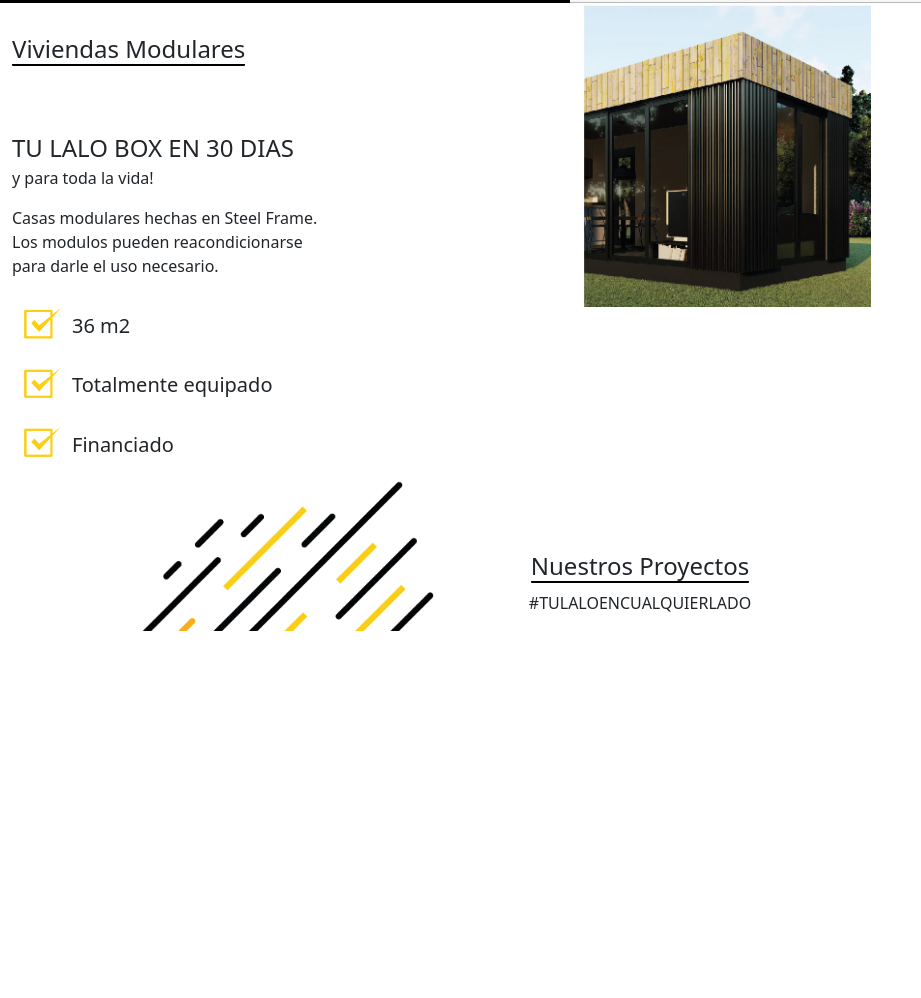
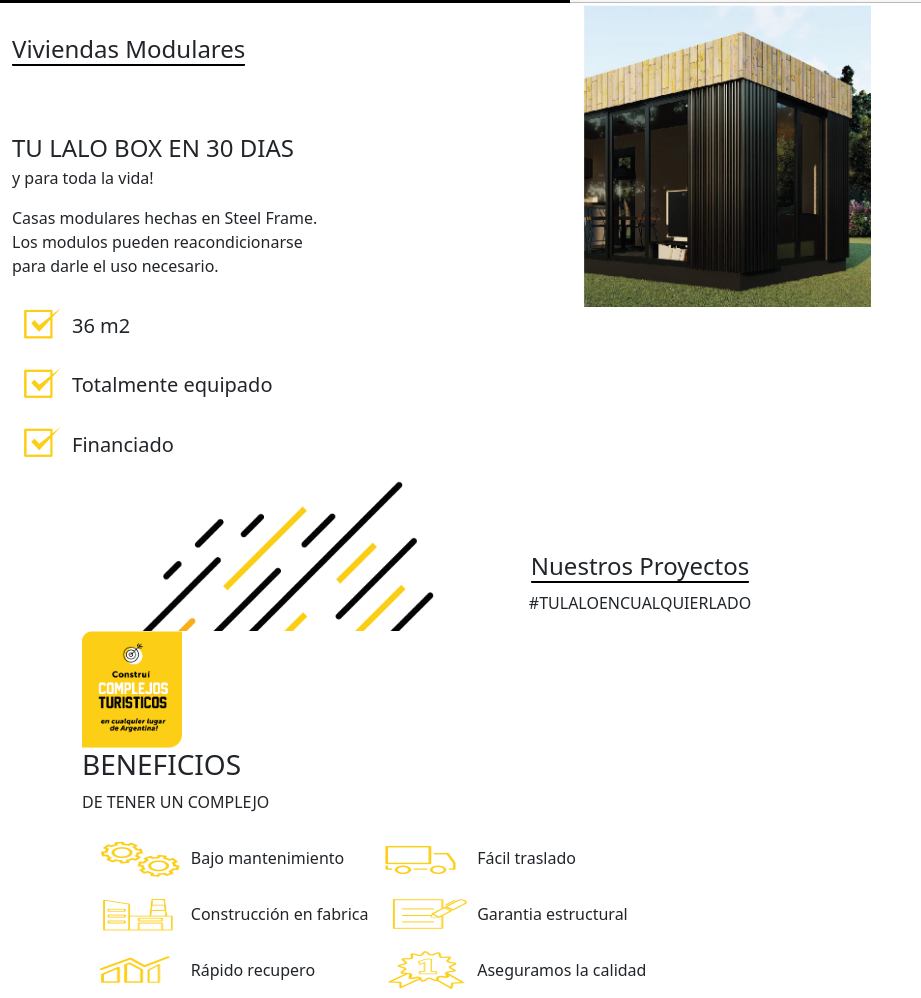
Before and after one commit to FranciscoBaglietto/LaloBox-Landing, a website: page index.html in a window 1280 px wide. Shown: the part 2011-3009 px from the top of the page, without its empty margins (0-921 px from the left). Before the commit the page ends 2642 px from the top, so only its background shows below. Drawn offline with nearby package versions, Linux system fonts and the light colour scheme.

Commit message:
beneficios

```diff
--- a/index.html
+++ b/index.html
@@ -241,6 +241,71 @@
   </section>
 
 
+  <!--Beneficios-->
+  <section id="beneficios">
+
+    <div class="container">
+
+      <div>
+        <img src="./imagen/beneficios.png" alt="Beneficios" width="100px">
+      </div>
+
+      <div>
+        <h3>BENEFICIOS</h3>
+        <p>
+          DE TENER UN COMPLEJO
+        </p>
+      </div>
+
+      <div class="contenedor__beneficios d-flex">
+
+        <div class="contenedor__mantenimiento">
+
+          <div class="mantenimiento d-flex">
+            <img class="mantenimiento__img" src="./imagen/mantenimiento.png" alt="Mantenimiento" width="50px">
+            <p class="mantenimiento__text">Bajo mantenimiento</p>
+          </div>
+
+          <div class="construccion d-flex">
+            <img class="construccion__img" src="./imagen/fabrica.png" alt="Fabrica" width="30px">
+            <p class="construccion__text">Construcción en fabrica</p>
+          </div>
+
+          <div class="recupero d-flex">
+            <img class="recupero__img" src="./imagen/recupero.png" alt="Recupero" width="50px">
+            <p class="recupero__text">Rápido recupero</p>
+          </div>
+
+        </div>
+
+        <div class="contenedor__traslado">
+
+          <div class="traslado d-flex">
+            <img class="traslado__img" src="./imagen/traslado.png" alt="Traslado" width="30px">
+            <p class="traslado__text">Fácil traslado</p>
+          </div>
+
+          <div class="garantia d-flex">
+            <img class="garantia__img" src="./imagen/garantia.png" alt="garantia segura" width="30px">
+            <p class="garantia__text">Garantia estructural</p>
+          </div>
+
+          <div class="aseguramos d-flex">
+            <img class="aseguramos__img" src="./imagen/calidad.png" alt="Calidad" width="50px">
+            <p class="aseguramos__text">Aseguramos la calidad</p>
+          </div>
+
+        </div>
+
+      </div>
+
+      </div>
+
+
+  </section>
+
+
+
 
 
 
--- /dev/null
+++ b/scss/components/_beneficios.scss
@@ -0,0 +1,89 @@
+#beneficios{
+
+    .container{
+
+        .contenedor__beneficios{
+
+            .contenedor__mantenimiento{
+
+                .mantenimiento{
+
+                    .mantenimiento__img{
+                        width: 8.5vw;
+                        height: 7vh;
+                    }
+                    .mantenimiento__text{
+                        font-size: 2vh;
+                        margin-top: 2vh;
+                    }
+
+                }
+                .construccion{
+
+                    .construccion__img{
+                        width: 8.5vw;
+                        height: 7vh;
+                    }
+                    .construccion__text{
+                        font-size: 2vh;
+                        margin-top: 2vh;
+                    }
+                }
+                .recupero{
+
+                    .recupero__img{
+                        width: 8.5vw;
+                        height: 7vh;
+                    }
+                    .recupero__text{
+                        font-size: 2vh;
+                        margin-top: 2vh;
+                    }
+                }
+
+
+            }
+
+            .contenedor__traslado{
+
+                .traslado{
+
+                    .traslado__img{
+                        width: 8.5vw;
+                        height: 7vh;
+                    }
+                    .traslado__text{
+                        font-size: 2vh;
+                        margin-top: 2vh;
+                    }
+                }
+                .garantia{
+
+                    .garantia__img{
+                        width: 8.5vw;
+                        height: 7vh;
+                    }
+                    .garantia__text{
+                        font-size: 2vh;
+                        margin-top: 2vh;
+                    }
+                }
+                .aseguramos{
+
+                    .aseguramos__img{
+                        width: 8.5vw;
+                        height: 7vh;
+                    }
+                    .aseguramos__text{
+                        font-size: 2vh;
+                        margin-top: 2vh;
+                    }
+                }
+
+            }
+
+
+
+        }
+    }
+}
--- a/scss/components/_proyectos.scss
+++ b/scss/components/_proyectos.scss
@@ -29,5 +29,7 @@
             }
         }
 
+
+
     }
 }
--- a/scss/main.scss
+++ b/scss/main.scss
@@ -5,3 +5,4 @@
 @import "./components/modelos";
 @import "./components/viviendas";
 @import "./components/proyectos";
+@import "./components/beneficios";
```
Also changed, not shown: css/main.css, imagen/beneficios.png (added), imagen/garantia.png (added), imagen/mantenimiento.png (added), imagen/recupero.png (added), imagen/traslado.png (added).
